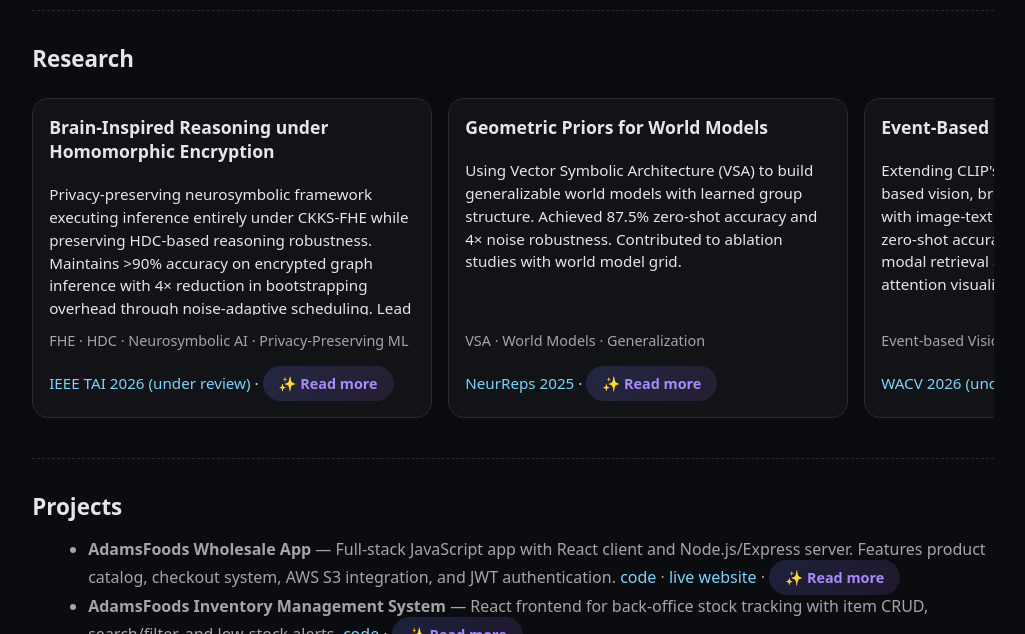
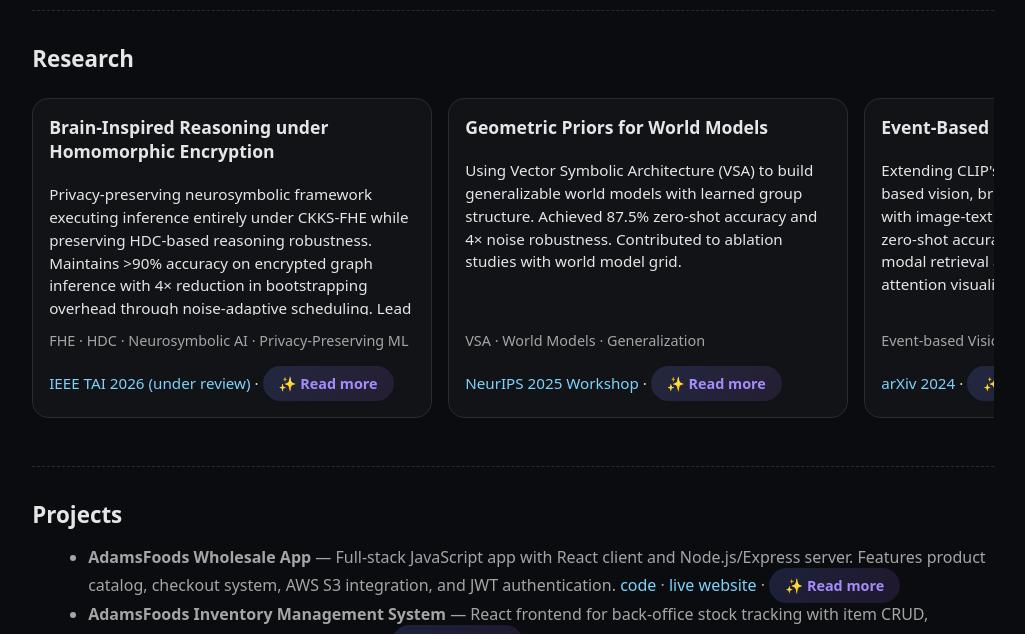
Before and after one commit to ShawnnnLiu/ShawnnnLiu.github.io, a plain HTML site: page index.html in a window 1280 px wide. Shown: the part 664-1298 px from the top of the page, without its empty margins (127-1152 px from the left). Drawn offline with Linux system fonts and the light colour scheme.

Commit message:
venues updated

```diff
--- a/index.html
+++ b/index.html
@@ -81,13 +81,13 @@
           <h3>Geometric Priors for World Models</h3>
           <p>Using Vector Symbolic Architecture (VSA) to build generalizable world models with learned group structure. Achieved 87.5% zero-shot accuracy and 4× noise robustness. Contributed to ablation studies with world model grid.</p>
           <p class="tags">VSA · World Models · Generalization</p>
-          <p><a href="https://openreview.net/forum?id=0MJ1PW2vE8" target="_blank" rel="noopener">NeurReps 2025</a> · <button class="read-more-btn" data-modal="geometric-priors">✨ Read more<svg><rect></rect></svg></button></p>
+          <p><a href="https://openreview.net/forum?id=0MJ1PW2vE8" target="_blank" rel="noopener">NeurIPS 2025 Workshop</a> · <button class="read-more-btn" data-modal="geometric-priors">✨ Read more<svg><rect></rect></svg></button></p>
         </article>
         <article class="card">
           <h3>Event-Based CLIP Encoder</h3>
           <p>Extending CLIP's zero-shot capabilities to event-based vision, bridging asynchronous event data with image-text representations. Achieved +19% zero-shot accuracy over prior methods with cross-modal retrieval across five modalities. Contributed attention visualization pipeline.</p>
           <p class="tags">Event-based Vision · CLIP · Cross-Modality</p>
-          <p><a href="#" aria-disabled="true">WACV 2026 (under review)</a> · <button class="read-more-btn" data-modal="event-clip">✨ Read more<svg><rect></rect></svg></button></p>
+          <p><a href="https://arxiv.org/abs/2412.03093" target="_blank" rel="noopener">arXiv 2024</a> · <button class="read-more-btn" data-modal="event-clip">✨ Read more<svg><rect></rect></svg></button></p>
         </article>
         <article class="card">
           <h3>Optimal Hyperdimensional Representation</h3>
@@ -249,6 +249,7 @@
   <div hidden id="modal-content-geometric-priors" class="modal-content-template">
     <h2 id="modal-title">Geometric Priors for Generalizable World Models via VSA</h2>
     <p class="tags">VSA · World Models · Generalization</p>
+    <p><strong>NeurIPS 2025 Workshop on Symmetry and Geometry in Neural Representations</strong></p>
     <p>
       We introduce a world modeling framework grounded in Vector Symbolic Architecture (VSA) with learnable Fourier
       Holographic Reduced Representation encoders and group‑structured latent transitions via element‑wise complex
@@ -308,10 +309,12 @@
   <div hidden id="modal-content-event-clip" class="modal-content-template">
     <h2 id="modal-title">Expanding Event Modality Applications through a Robust CLIP-Based Encoder</h2>
     <p class="tags">Event-based Vision · CLIP · Cross-Modality · Zero-Shot Learning</p>
-    <p><strong>WACV 2026 (Under Review)</strong></p>
+    <p><strong>arXiv preprint (CoRR 2024)</strong></p>
+    <p><em>Sungheon Jeong, Hanning Chen, Sanggeon Yun, Suhyeon Cho, Wenjun Huang, <strong>Xiangjian Liu</strong>, Mohsen Imani</em></p>
     <p>
       We extend CLIP's zero-shot and text-alignment capabilities to the event modality, developing a robust encoder that bridges asynchronous event data with image-text representations. The framework aligns event embeddings with CLIP's visual and textual spaces, preserving zero-shot generalization and enabling cross-modal applications across five modalities (Image, Event, Text, Sound, Depth).
     </p>
+    <p><a href="https://arxiv.org/abs/2412.03093" target="_blank" rel="noopener">arXiv:2412.03093</a></p>
 
     <h3>Key Results</h3>
     <ul class="list">
--- a/style.css
+++ b/style.css
@@ -108,11 +108,24 @@ h2 { margin: 0 0 1rem; font-size: 1.4rem; }
   gap: 1rem;
   overflow-x: auto;
   scroll-behavior: smooth;
-  scrollbar-width: none;
-  -ms-overflow-style: none;
-  padding: 0.5rem 0;
+  scrollbar-width: thin;
+  scrollbar-color: var(--border) var(--card);
+  padding: 0.5rem 0 1rem;
 }
-.cards-carousel::-webkit-scrollbar { display: none; }
+.cards-carousel::-webkit-scrollbar {
+  height: 8px;
+}
+.cards-carousel::-webkit-scrollbar-track {
+  background: var(--card);
+  border-radius: 4px;
+}
+.cards-carousel::-webkit-scrollbar-thumb {
+  background: var(--border);
+  border-radius: 4px;
+}
+.cards-carousel::-webkit-scrollbar-thumb:hover {
+  background: var(--muted);
+}
 .card {
   background: var(--card);
   border: 1px solid var(--border);
```
